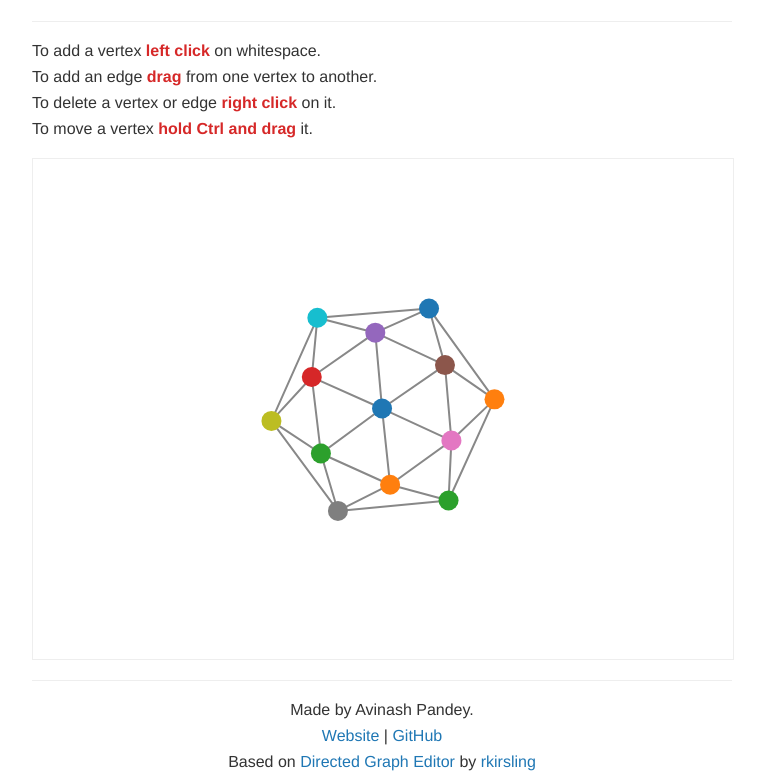
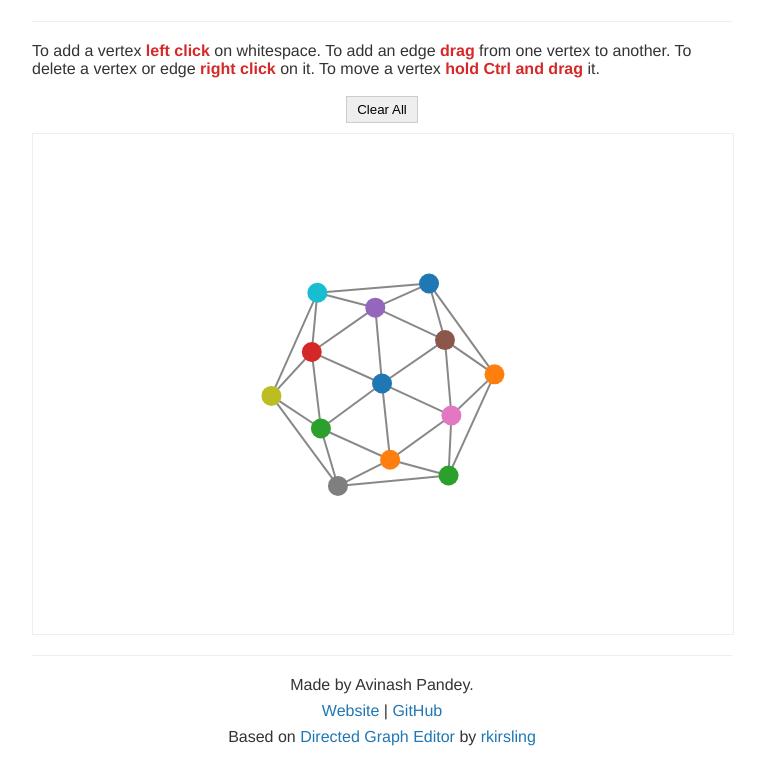
Before and after one commit to mrpandey/graphPlayground, a plain HTML site: page index.html in a window 1280 px wide. Shown: the part 65-844 px from the top of the page, without its empty margins (258-1023 px from the left). After the commit the page ends 819 px from the top, so only its background shows below. Drawn offline with Linux system fonts and the light colour scheme.

Commit message:
Added Clear All button

```diff
--- a/css/style.css
+++ b/css/style.css
@@ -43,8 +43,25 @@ b {
   margin-top:20px;
 }
 
+button {
+  display: inline-block;
+  padding: 5px 10px;
+  background-color: #eee;
+  border: 1px solid #ccc;
+  cursor: pointer;
+  margin-top: 10px;
+}
+
+button:hover {
+  background-color: #ddd;
+}
+
+button:active {
+  background-color: #ccc;
+}
+
 #svg-wrap {
-  margin-top:20px;
+  margin-top:10px;
 }
 
 #signature {
--- a/index.html
+++ b/index.html
@@ -17,10 +17,10 @@
   		<h1>Simple Graph Playground</h1>
   		<hr>
   		<div id="instructions">
-  			<p>To add a vertex <b>left click</b> on whitespace.</p>
-  			<p>To add an edge <b>drag</b> from one vertex to another.</p>
-  			<p>To delete a vertex or edge <b>right click</b> on it.</p>
-  			<p>To move a vertex <b>hold Ctrl and drag</b> it.</p>
+  			<p>To add a vertex <b>left click</b> on whitespace. To add an edge <b>drag</b> from one vertex to another. To delete a vertex or edge <b>right click</b> on it. To move a vertex <b>hold Ctrl and drag</b> it.</p>
+  		</div>
+  		<div style="text-align: center;">
+  			<button type="button" class="btn btn-default" id="clear">Clear All</button>
   		</div>
   		<div id="svg-wrap">
   		</div>
--- a/js/script.js
+++ b/js/script.js
@@ -87,6 +87,14 @@ var force = d3.layout.force()
 var colors = d3.scale.category10();
 
 var mousedownNode = null, mouseupNode = null;
+
+d3.select("#clear")
+  .on('click', function(){
+    nodes.splice(0);
+    links.splice(0);
+    lastNodeId=0;
+    restart();
+  });
 
 function resetMouseVar(){
 	mousedownNode = null;
```
